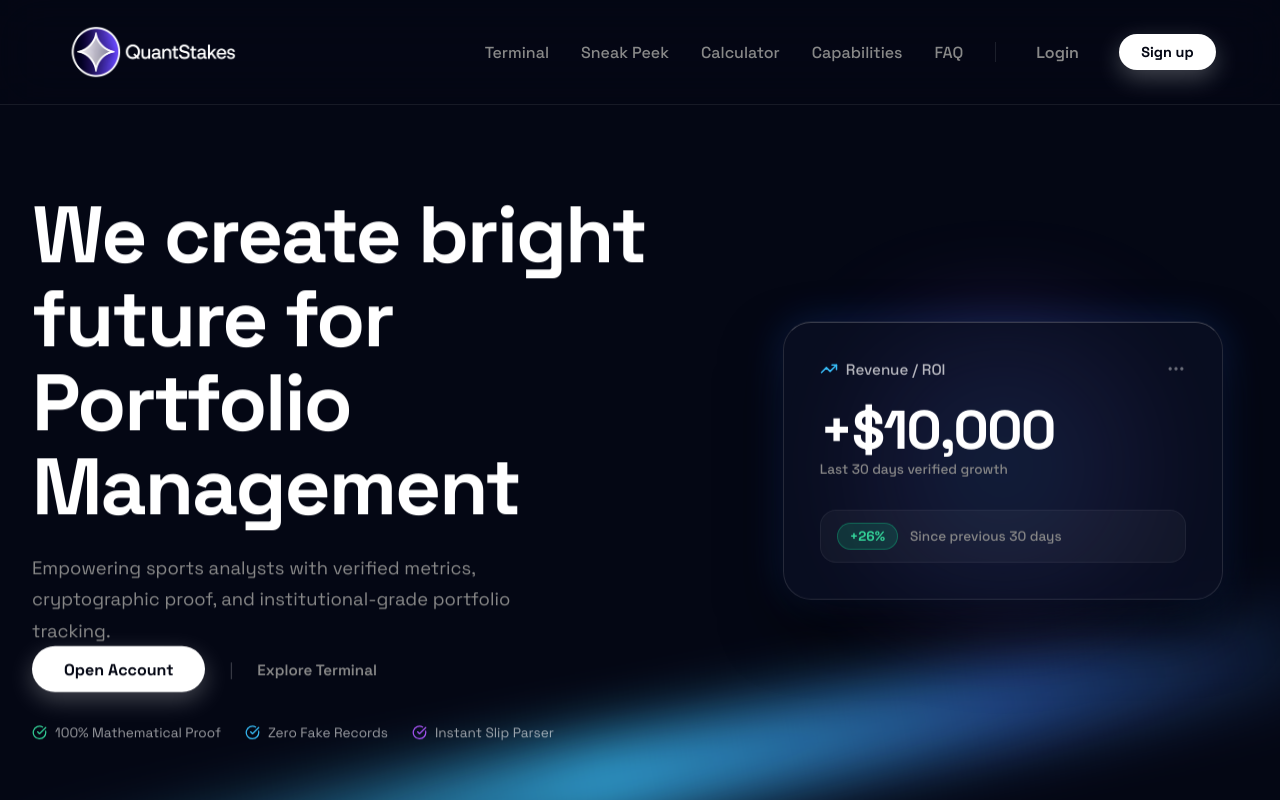
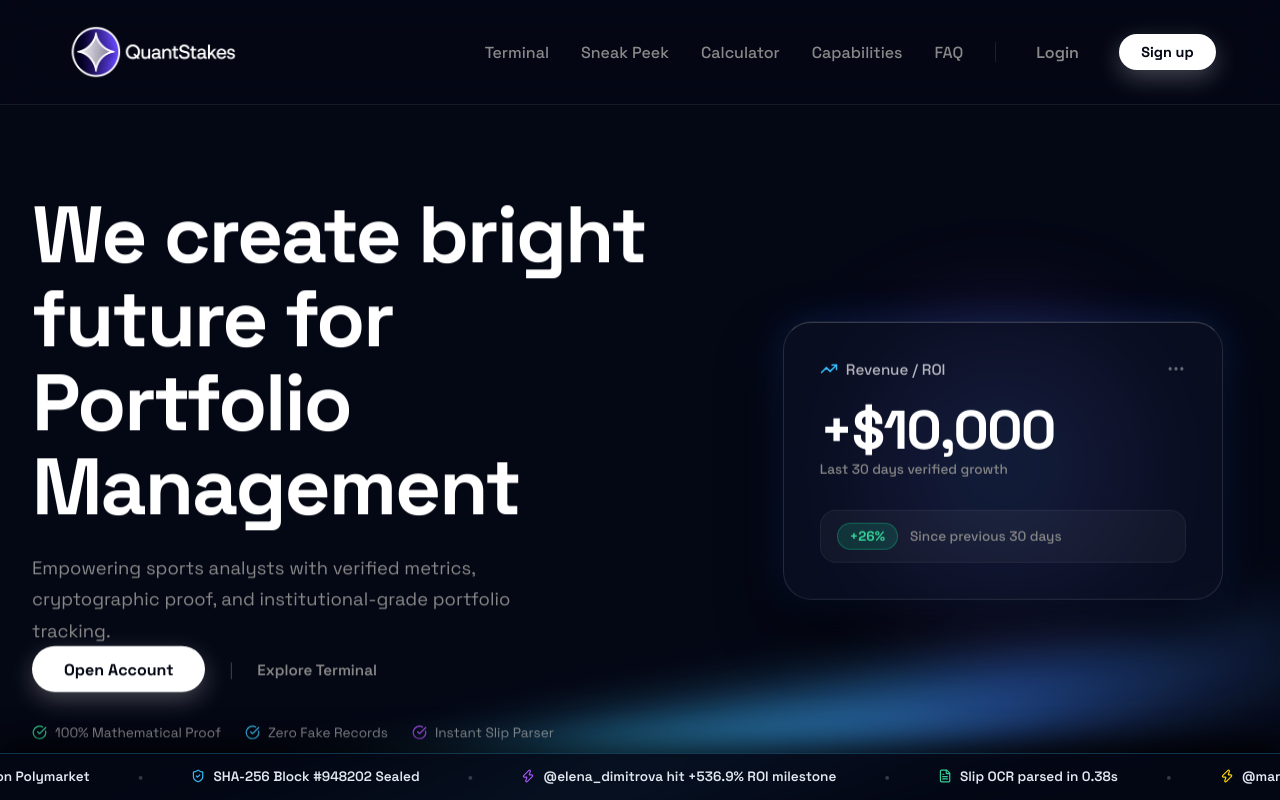
Before and after one commit to tsvetkov10/QuantStake, a React (Vite) app: page / in a window 1280 px wide. Shown: the top 800 px of the page. Built offline with nearby package versions, Linux system fonts and the light colour scheme; a web font is replaced by a local one.

Commit message:
Fix live verification marquee ticker as a persistent fixed bottom footer bar

```diff
--- a/src/pages/Landing.jsx
+++ b/src/pages/Landing.jsx
@@ -186,8 +186,8 @@ export default function Landing() {
         </div>
       </section>
 
-      {/* NEW ANIMATION 1: Live Verification Marquee Ticker */}
-      <div style={{ width: '100%', background: 'rgba(4, 7, 20, 0.9)', borderTop: '1px solid rgba(255, 255, 255, 0.08)', borderBottom: '1px solid rgba(255, 255, 255, 0.08)', padding: '0.85rem 0', overflow: 'hidden', whiteSpace: 'nowrap', position: 'relative', zIndex: 10 }}>
+      {/* PERSISTENT FIXED FOOTER TICKER: Live Verification Marquee Ticker */}
+      <div style={{ position: 'fixed', bottom: 0, left: 0, width: '100%', background: 'rgba(4, 7, 20, 0.92)', backdropFilter: 'blur(16px)', borderTop: '1px solid rgba(56, 189, 248, 0.25)', boxShadow: '0 -10px 30px rgba(0, 0, 0, 0.8)', padding: '0.75rem 0', overflow: 'hidden', whiteSpace: 'nowrap', zIndex: 9999 }}>
         <div className="marquee-content flex items-center gap-12" style={{ display: 'inline-flex', animation: 'marquee 30s linear infinite' }}>
           <span className="flex items-center gap-2" style={{ fontSize: '0.85rem', color: '#e2e8f0', fontWeight: 600 }}><Zap size={14} color="#34d399" /> @alex_vance verified +€1,551 payout on Polymarket</span>
           <span style={{ color: 'rgba(255,255,255,0.2)' }}>•</span>
@@ -555,7 +555,7 @@ export default function Landing() {
       </section>
 
       {/* Sleek, Compact Footer */}
-      <footer style={{ background: 'rgba(2, 4, 12, 0.95)', borderTop: '1px solid rgba(255, 255, 255, 0.08)', padding: '2.2rem 3rem' }}>
+      <footer style={{ background: 'rgba(2, 4, 12, 0.95)', borderTop: '1px solid rgba(255, 255, 255, 0.08)', padding: '2.2rem 3rem 5.5rem 3rem' }}>
         <div className="flex justify-between items-center" style={{ maxWidth: '1200px', margin: '0 auto', flexWrap: 'wrap', gap: '1.5rem' }}>
 
           <div className="flex items-center gap-4">
```
